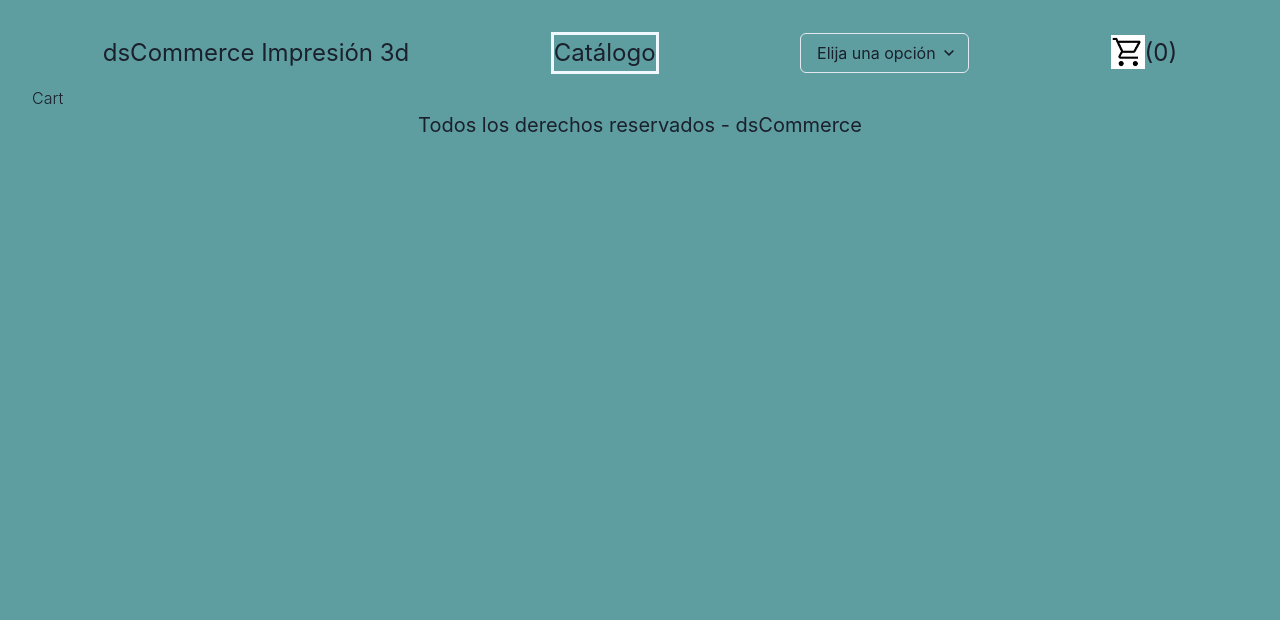
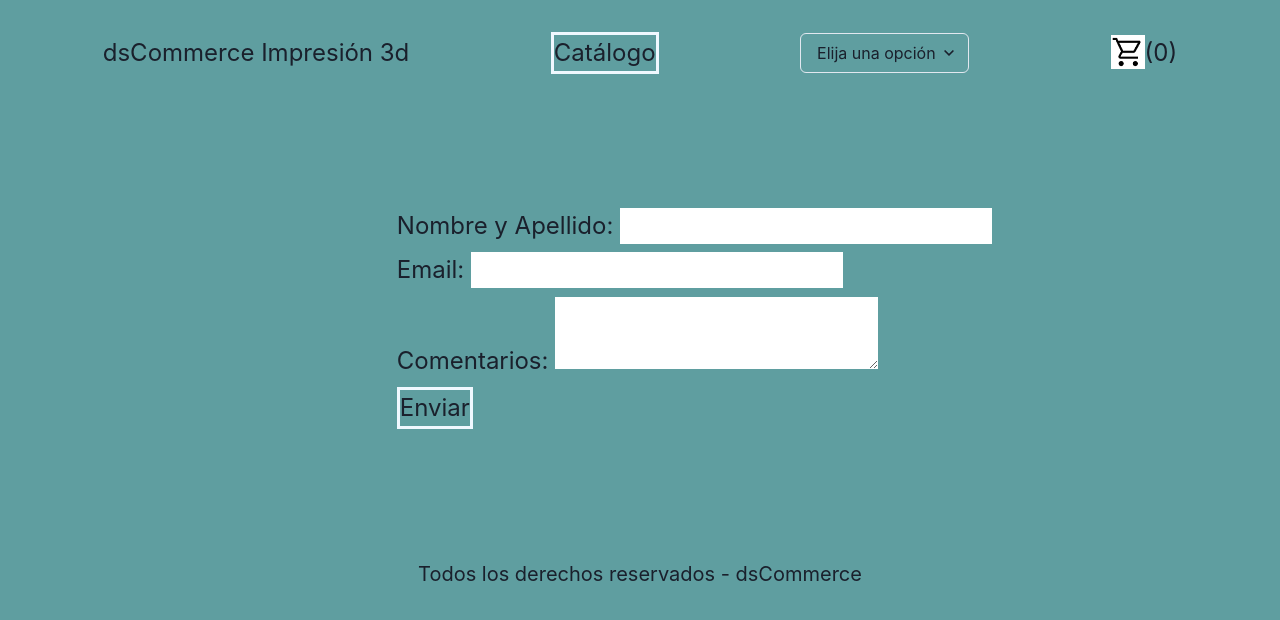
Before and after one commit to pabenda/ProyectoReact-dsCommerce, a React (Vite) app: page /cart in a window 1280 px wide. Shown: the top 620 px of the page. Built offline with nearby package versions, Linux system fonts and the light colour scheme.

Commit message:
se mejora visualización, se agrega form en cart, en avance link de categorias

```diff
--- a/src/App.css
+++ b/src/App.css
@@ -59,3 +59,22 @@
     flex-direction: row;
     justify-content: center;
 }
+
+.formCart {
+    display: flex;
+    flex-direction: column;
+    margin-left: 30%;
+    font-size: x-large;
+    margin-top: 10%;
+    margin-bottom: 10%;
+}
+
+.lineaForm {
+    margin-bottom: 1%;
+    font-weight: 400;
+}
+
+.btnForm {
+    border: solid;
+    border-color: aliceblue;
+}
--- a/src/App.jsx
+++ b/src/App.jsx
@@ -7,7 +7,6 @@ import Cart from "./components/Cart";
 import Footer from "./components/Footer";
 import "./App.css";
 import "./main.css";
-
 
 function App() {
   return (
--- a/src/components/Cart.jsx
+++ b/src/components/Cart.jsx
@@ -2,7 +2,22 @@ import React from 'react'
 
 const Cart = () => {
   return (
-    <div>Cart</div>
+    <div className='formCart'>
+      <form>
+        <div className='lineaForm'>
+          <label> Nombre y Apellido: <input type="text" name="name" /> </label>
+        </div>
+        <div className='lineaForm'>
+          <label> Email:      <input type="email" name="email" /> </label>
+        </div>
+        <div className='lineaForm'>
+          <label> Comentarios:    <textarea name="comments" />  </label>
+        </div>
+        <div className='lineaForm'>
+          <button className='btnForm' type="submit">Enviar</button>
+        </div>
+      </form>
+    </div>
   )
 }
 
--- a/src/components/ItemListContainer.jsx
+++ b/src/components/ItemListContainer.jsx
@@ -1,4 +1,3 @@
-import { useState, useEffect } from "react";
 import ItemList from "./ItemList";
 import Data from "../data.json";
 import { useParams } from "react-router-dom";
--- a/src/components/NavBar.jsx
+++ b/src/components/NavBar.jsx
@@ -1,9 +1,8 @@
 import React from 'react'
 import { Link } from "react-router-dom";
-import CartWidget from './CartWidget'
-import { Select } from '@chakra-ui/react'
+import { Select } from "@chakra-ui/react";
+import CartWidget from "./CartWidget";
 import "../App.css";
-
 
 const NavBar = () => {
     return (
@@ -16,10 +15,11 @@ const NavBar = () => {
             </div>
             <div className='menuDesp'>
                 <Select placeholder='Elija una opción'>
-                    <option value='/category/${"Filamentos"}'>Filamentos</option>
-                    <option value='/category/${"Impresoras"}'>Impresoras</option>
-                    <option value='/category/${"Repuestos"}'>Repuestos</option>
-                </Select>            </div>
+                    <option value={`/category/${"Filamentos"}`}>Filamentos</option>
+                    <option value={`/category/${"Impresoras"}`}>Impresoras</option>
+                    <option value={`/category/${"Repuestos"}`}>Repuestos</option>
+                </Select>
+            </div>
             <div className='cartWidget'>
                 <CartWidget />
                 <span>(0)</span>
```
